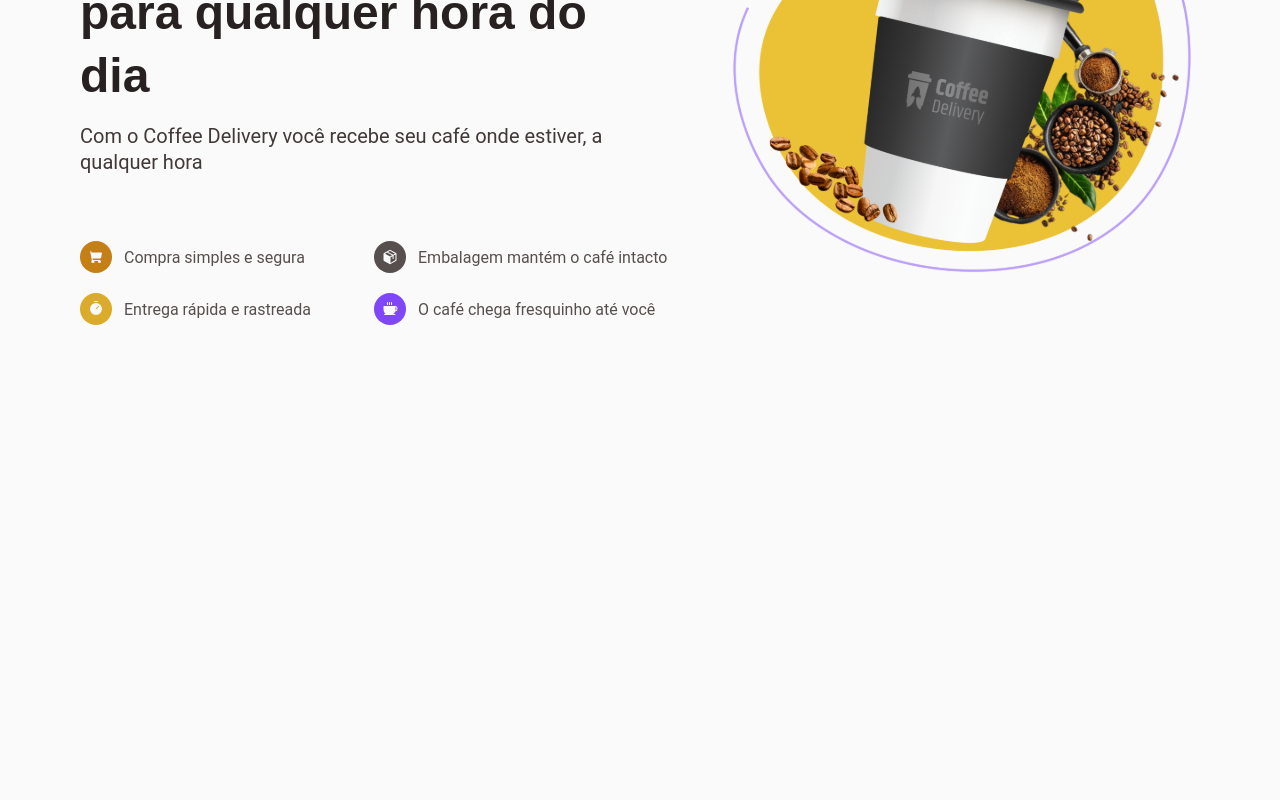
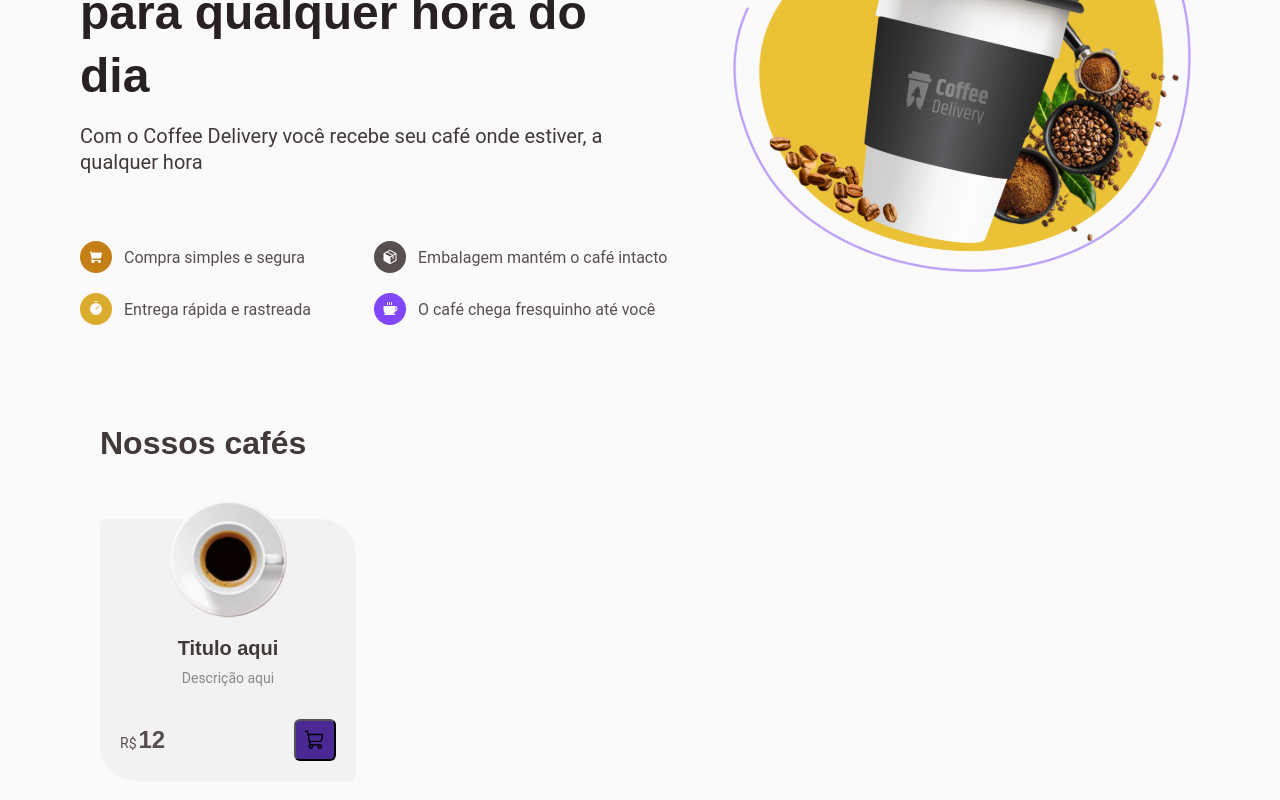
Before and after one commit to simaomenezes/Challenge-Coffee-Delivery, a React (Vite) app in the folder Coffee-Delivery/: page / in a window 1280 px wide. Shown: the part 278-1078 px from the top of the page. Before the commit the page ends 800 px from the top, so only its background shows below. Built offline with nearby package versions, Linux system fonts and the light colour scheme.

Commit message:
feat: Create component CoffeeList and Card of coffee, add in Home

```diff
--- /dev/null
+++ b/Coffee-Delivery/src/components/Card/index.tsx
@@ -0,0 +1,32 @@
+import {
+  CardContainer,
+  CoffeeImg,
+  Control,
+  Description,
+  Order,
+  Price,
+  Title,
+} from './styles'
+import coffeeImagem from '../../assets/coffee-Image.svg'
+import { ShoppingCart } from 'phosphor-react'
+export function Card() {
+  return (
+    <CardContainer>
+      <CoffeeImg src={coffeeImagem} alt="Coffee Imagem" />
+      <Title>Titulo aqui</Title>
+      <Description>Descrição aqui</Description>
+      <Control>
+        <Price>
+          <span>R$</span>
+          <span>12</span>
+        </Price>
+
+        <Order>
+          <button>
+            <ShoppingCart size={22} />
+          </button>
+        </Order>
+      </Control>
+    </CardContainer>
+  )
+}
--- /dev/null
+++ b/Coffee-Delivery/src/components/Card/styles.ts
@@ -0,0 +1,99 @@
+import styled from 'styled-components'
+
+import { mixins } from '../../styles/mixins'
+
+export const CardContainer = styled.div`
+  background-color: ${({ theme }) => theme.colors['base-card']};
+  padding: 0 20px 20px;
+  border-radius: 6px 36px;
+  width: 256px;
+
+  display: flex;
+  flex-direction: column;
+
+  text-align: center;
+`
+
+export const CoffeeImg = styled.img`
+  margin-top: -20px;
+  max-width: 120px;
+  max-height: 120px;
+  align-self: center;
+`
+
+export const Tags = styled.div`
+  margin-top: 12px;
+
+  display: flex;
+  align-items: center;
+  align-self: center;
+  gap: 4px;
+
+  span {
+    padding: 4px 8px;
+    border-radius: 100px;
+    background-color: ${({ theme }) => theme.colors['yellow-light']};
+    color: ${({ theme }) => theme.colors['yellow-dark']};
+    text-transform: uppercase;
+    ${mixins.fonts.tag}
+  }
+`
+
+export const Title = styled.h3`
+  margin-top: 16px;
+
+  color: ${({ theme }) => theme.colors['base-subtitle']};
+  ${mixins.fonts.titleS}
+`
+
+export const Description = styled.span`
+  margin-top: 8px;
+  width: 100%;
+
+  color: ${({ theme }) => theme.colors['base-label']};
+  ${mixins.fonts.textS}
+`
+
+export const Control = styled.div`
+  display: flex;
+  align-items: center;
+  justify-content: space-between;
+
+  margin-top: 32px;
+`
+
+export const Price = styled.div`
+  display: flex;
+  align-items: baseline;
+  gap: 2px;
+
+  span:first-child {
+    ${mixins.fonts.textS};
+    color: ${({ theme }) => theme.colors['base-text']};
+  }
+
+  span:last-child {
+    ${mixins.fonts.titleM};
+    color: ${({ theme }) => theme.colors['base-text']};
+  }
+`
+
+export const Order = styled.div<{ $itemAdded?: boolean }>`
+  display: flex;
+  align-items: center;
+  gap: 8px;
+
+  > button {
+    background-color: ${({ theme, $itemAdded }) =>
+      $itemAdded ? theme.colors['yellow-dark'] : theme.colors['purple-dark']};
+    transition: background-color 0.2s;
+    border-radius: 6px;
+    padding: 8px;
+    display: flex;
+
+    &:hover {
+      background-color: ${({ theme, $itemAdded }) =>
+        $itemAdded ? theme.colors.yellow : theme.colors.purple};
+    }
+  }
+`
--- /dev/null
+++ b/Coffee-Delivery/src/components/CoffeeList/index.tsx
@@ -0,0 +1,14 @@
+import { Card } from '../Card'
+import { CoffeeListContainer } from './styles'
+
+export function CoffeeList() {
+  return (
+    <CoffeeListContainer>
+      <h2>Nossos cafés</h2>
+
+      <div>
+        <Card />
+      </div>
+    </CoffeeListContainer>
+  )
+}
--- /dev/null
+++ b/Coffee-Delivery/src/components/CoffeeList/styles.ts
@@ -0,0 +1,24 @@
+import styled from 'styled-components'
+import { mixins } from '../../styles/mixins'
+
+export const CoffeeListContainer = styled.section`
+  max-width: 1160px;
+  padding: 32px 20px 150px;
+  margin: 0 auto;
+
+  display: flex;
+  flex-direction: column;
+  gap: 54px;
+
+  > h2 {
+    ${mixins.fonts.titleL}
+    color: ${({ theme }) => theme.colors['base-subtitle']}
+  }
+
+  > div {
+    display: grid;
+    grid-template-columns: 1fr 1fr 1fr 1fr;
+    grid-row-gap: 40px;
+    grid-column-gap: 32px;
+  }
+`
--- a/Coffee-Delivery/src/pages/Home/index.tsx
+++ b/Coffee-Delivery/src/pages/Home/index.tsx
@@ -1,6 +1,7 @@
 import { Intro } from '../../components/Intro/indext'
 import { HomeContainer, ContextContainer, Heading } from './styles'
 import introImagem from '../../assets/intro_Imagem.svg'
+import { CoffeeList } from '../../components/CoffeeList'
 
 export function Home() {
   return (
@@ -18,6 +19,7 @@ export function Home() {
             </Heading>
 
             <Intro />
+            <CoffeeList />
           </div>
           <img src={introImagem} alt="Café do Coffee Delivery" />
         </ContextContainer>
```
Also changed, not shown: Coffee-Delivery/src/assets/coffee-Image.svg (added).
